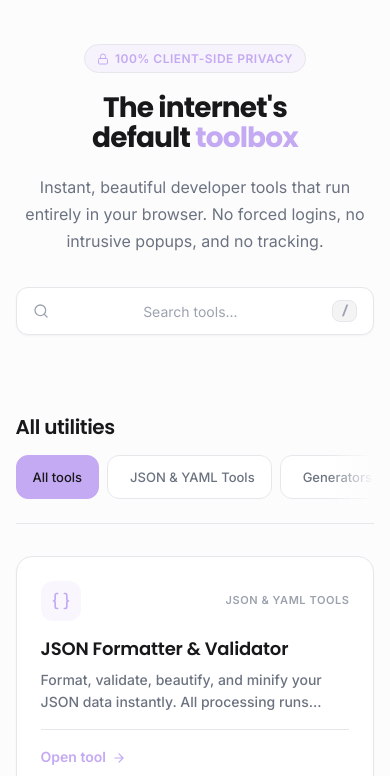
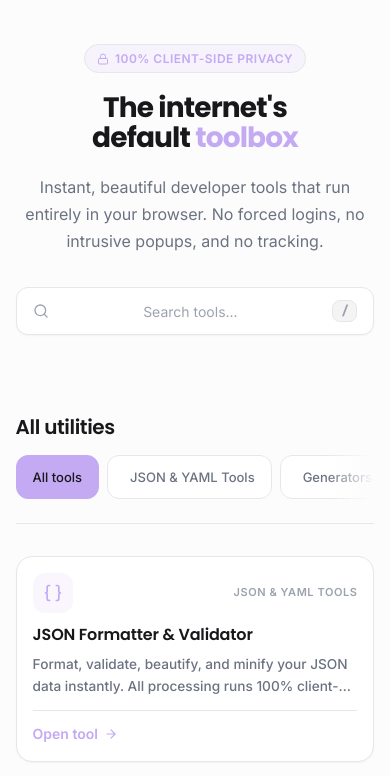
Before and after one commit to gurpreetinsha/lowkeydevs, an Astro site: page / in a window 390 px wide. Shown: the part 68-844 px from the top of the page. Built offline with nearby package versions, Linux system fonts and the light colour scheme; Astro itself is replaced by a stand-in of ours.

Commit message:
feat: add responsive ToolCard component for tool navigation

```diff
--- a/src/components/ToolCard.astro
+++ b/src/components/ToolCard.astro
@@ -41,8 +41,10 @@ const categoryDetail = getCategoryDetail(tool.category);
     height: 100%;
     text-decoration: none;
     cursor: pointer;
-    padding: var(--space-6);
-    gap: var(--space-4);
+    /* Responsive padding: smaller spacing on mobile screens, scales up to desktop size */
+    padding: clamp(var(--space-4), 3.5vw, var(--space-6));
+    /* Responsive gap: smaller gap on mobile, scales up to desktop size */
+    gap: clamp(var(--space-3), 2.5vw, var(--space-4));
     background-color: var(--surface);
     border: 1px solid var(--border);
     border-radius: var(--radius-lg);
@@ -68,6 +70,12 @@ const categoryDetail = getCategoryDetail(tool.category);
     display: flex;
     justify-content: space-between;
     align-items: center;
+    /* Allow the row content to wrap on extremely narrow viewports */
+    flex-wrap: wrap;
+    /* Spacing between wrapped items */
+    gap: var(--space-2);
+    /* Prevent flex child overflow */
+    min-width: 0;
   }
 
   .card-icon-wrapper {
@@ -80,6 +88,8 @@ const categoryDetail = getCategoryDetail(tool.category);
     color: var(--accent);
     border-radius: var(--radius-md);
     transition: all var(--duration-normal) var(--ease-out);
+    /* Prevent icon wrapper from shrinking on small/squeezed screens */
+    flex-shrink: 0;
   }
 
   .tool-card:hover .card-icon-wrapper {
@@ -94,6 +104,10 @@ const categoryDetail = getCategoryDetail(tool.category);
     color: var(--text-tertiary);
     text-transform: uppercase;
     letter-spacing: 0.05em;
+    /* Prevent text cutoff inside flex parent */
+    min-width: 0;
+    /* Allow very long category names to wrap without overflowing */
+    overflow-wrap: anywhere;
   }
 
   .card-content {
@@ -101,15 +115,20 @@ const categoryDetail = getCategoryDetail(tool.category);
     flex-direction: column;
     gap: var(--space-2);
     flex: 1;
+    /* Prevent flex item overflow, allowing text wrapping */
+    min-width: 0;
   }
 
   .card-title {
     font-family: var(--font-heading);
-    font-size: 18px;
+    /* Responsive typography scaling: scales from 16px on mobile to 18px on desktop */
+    font-size: clamp(16px, 4vw, 18px);
     font-weight: 600;
     color: var(--text-primary);
     line-height: 1.3;
     transition: color var(--duration-fast) var(--ease-out);
+    /* Force long contiguous words to wrap, avoiding card overflow */
+    overflow-wrap: anywhere;
   }
 
   .tool-card:hover .card-title {
@@ -118,27 +137,36 @@ const categoryDetail = getCategoryDetail(tool.category);
 
   .card-description {
     font-family: var(--font-sans);
-    font-size: 14px;
+    /* Responsive typography scaling: scales from 13px on mobile to 14px on desktop */
+    font-size: clamp(13px, 3.5vw, 14px);
     color: var(--text-secondary);
     line-height: 1.6;
     display: -webkit-box;
     -webkit-line-clamp: 2;
     -webkit-box-orient: vertical;
     overflow: hidden;
+    /* Force long text to wrap if there are no spaces */
+    overflow-wrap: anywhere;
   }
 
   .card-bottom {
     display: flex;
     align-items: center;
+    /* Spacing between label and arrow, wraps nicely on narrow screens */
     gap: var(--space-1-5);
     font-size: 14px;
     font-weight: 600;
     font-family: var(--font-sans);
     color: var(--accent);
     margin-top: auto;
-    padding-top: var(--space-4);
+    /* Responsive top padding: smaller on mobile, scales to desktop space-4 */
+    padding-top: clamp(var(--space-3), 2.5vw, var(--space-4));
     border-top: 1px solid var(--border);
     transition: color var(--duration-fast) var(--ease-out);
+    /* Prevent layout overflow issues */
+    min-width: 0;
+    /* Allow bottom content to wrap if viewport is exceptionally small */
+    flex-wrap: wrap;
   }
 
   .tool-card:hover .card-bottom {
@@ -147,6 +175,10 @@ const categoryDetail = getCategoryDetail(tool.category);
 
   .card-arrow {
     transition: transform var(--duration-normal) var(--ease-out);
+    /* Prevent arrow icon from shrinking when card shrinks */
+    flex-shrink: 0;
+    /* Ensure icon never overflows its container bounds */
+    max-width: 100%;
   }
 
   .tool-card:hover .card-arrow {
```
